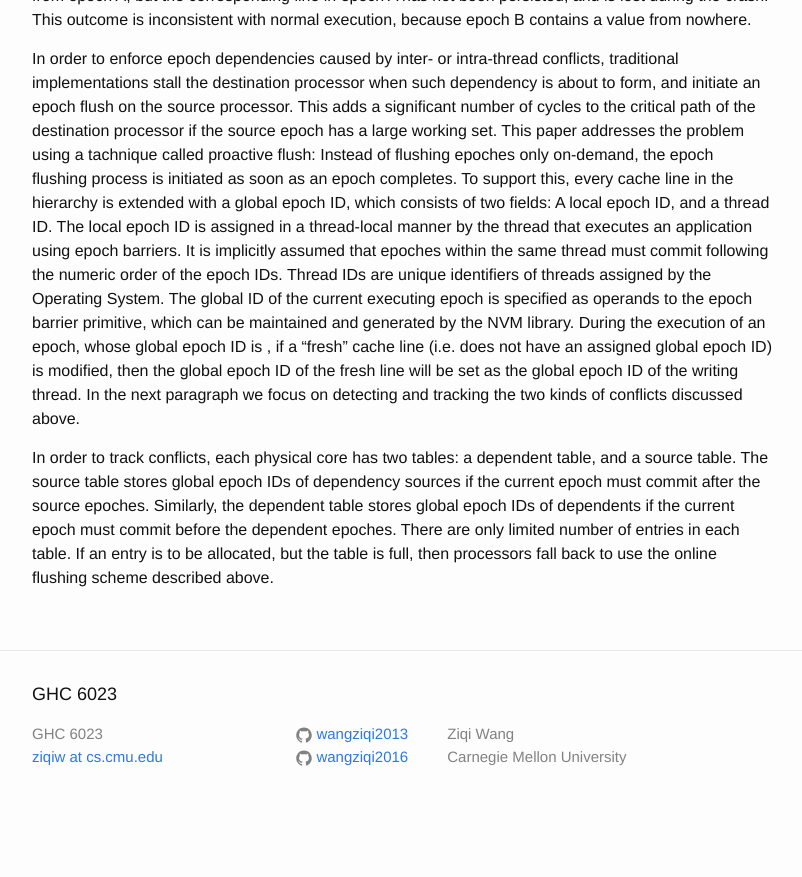
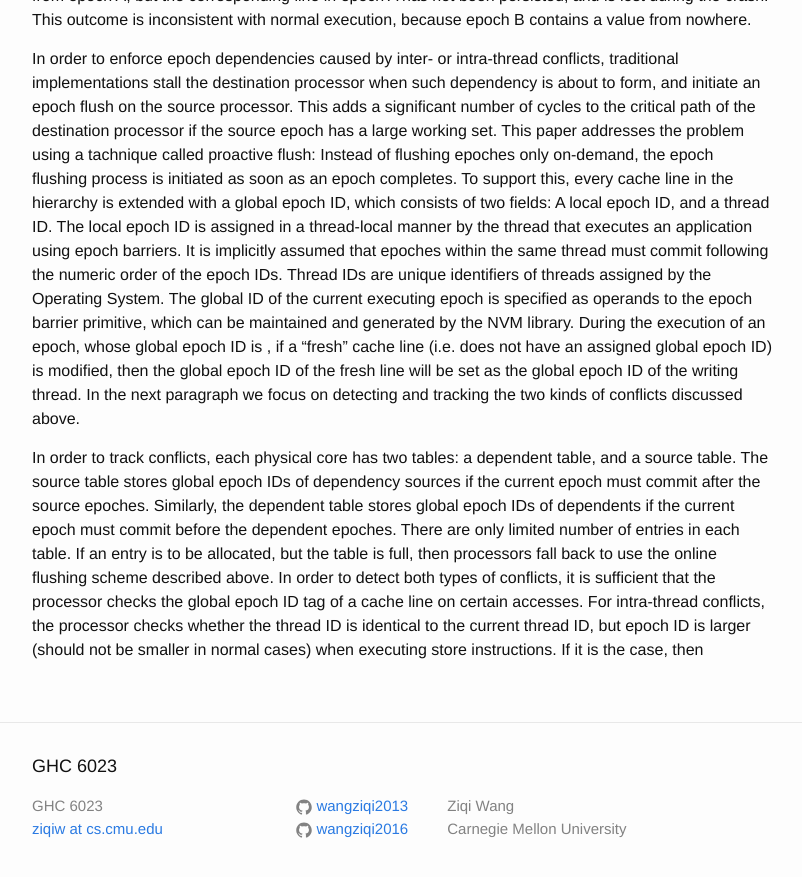
Before and after one commit to wangziqi2013/wangziqi2013.github.io, a Jekyll site: the page built from _posts/2019-03-24-efficient-persist-barriers-for-multicores.markdown, in a window 1280 px wide and 900 px high, scrolled down 1753 px. Shown: the top 877 px of the window, without its empty margins (238-1040 px from the left). Built offline with Jekyll 4.4.1, drawn with Linux system fonts in a browser that asks for light colours; before the commit the page ends 2581 px from its top, so only the background shows below that.

Commit message:
Working on detection

```diff
--- a/_posts/2019-03-24-efficient-persist-barriers-for-multicores.markdown
+++ b/_posts/2019-03-24-efficient-persist-barriers-for-multicores.markdown
@@ -80,4 +80,7 @@ In order to track conflicts, each physical core has two tables: a dependent tabl
 global epoch IDs of dependency sources if the current epoch must commit after the source epoches. Similarly, the dependent table
 stores global epoch IDs of dependents if the current epoch must commit before the dependent epoches. There are only limited
 number of entries in each table. If an entry is to be allocated, but the table is full, then processors fall back to use
-the online flushing scheme described above.
+the online flushing scheme described above. In order to detect both types of conflicts, it is sufficient that the processor
+checks the global epoch ID tag of a cache line on certain accesses. For intra-thread conflicts, the processor checks whether
+the thread ID is identical to the current thread ID, but epoch ID is larger (should not be smaller in normal cases) when
+executing store instructions. If it is the case, then
```
